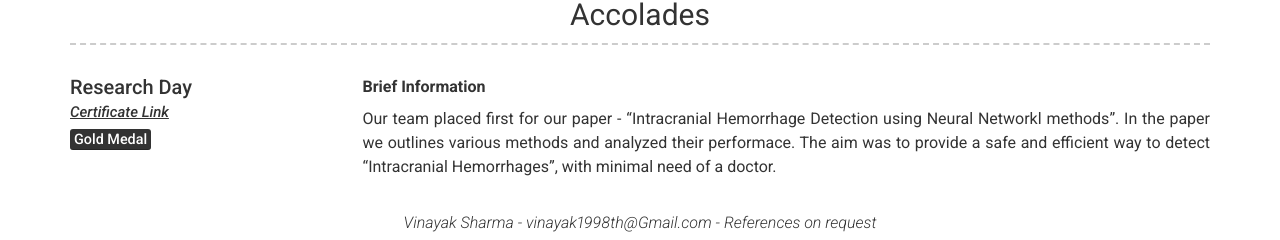
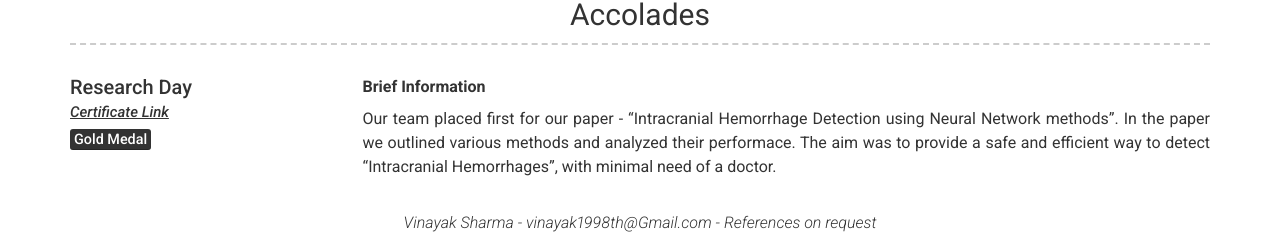
Before and after one commit to vinayak19th/vinayak19th.github.io, a Jekyll site: the page built from pages/about.html, in a window 1280 px wide and 900 px high, scrolled down 777 px. Shown: the part 657-897 px from the top of the window. Built offline with Jekyll 4.4.1, drawn with Linux system fonts in a browser that asks for light colours; nearby versions of some CDN libraries.

Commit message:
Fixed typo

```diff
--- a/_data/awards/tech.yml
+++ b/_data/awards/tech.yml
@@ -5,4 +5,4 @@
   link: "https://drive.google.com/file/d/1XiOtBJXzbpREDFEbyeB1H7Q697OkA1MC/view?usp=sharing"
   date: 28th Febuary 2020
   description: > # this will include new lines to allow paragraphs
-    Our team placed first for our paper - "Intracranial Hemorrhage Detection using Neural Networkl methods". In the paper we outlines various methods and analyzed their performace. The aim was to provide a safe and efficient way to detect "Intracranial Hemorrhages", with minimal need of a doctor.
+    Our team placed first for our paper - "Intracranial Hemorrhage Detection using Neural Network methods". In the paper we outlined various methods and analyzed their performace. The aim was to provide a safe and efficient way to detect "Intracranial Hemorrhages", with minimal need of a doctor.
```
